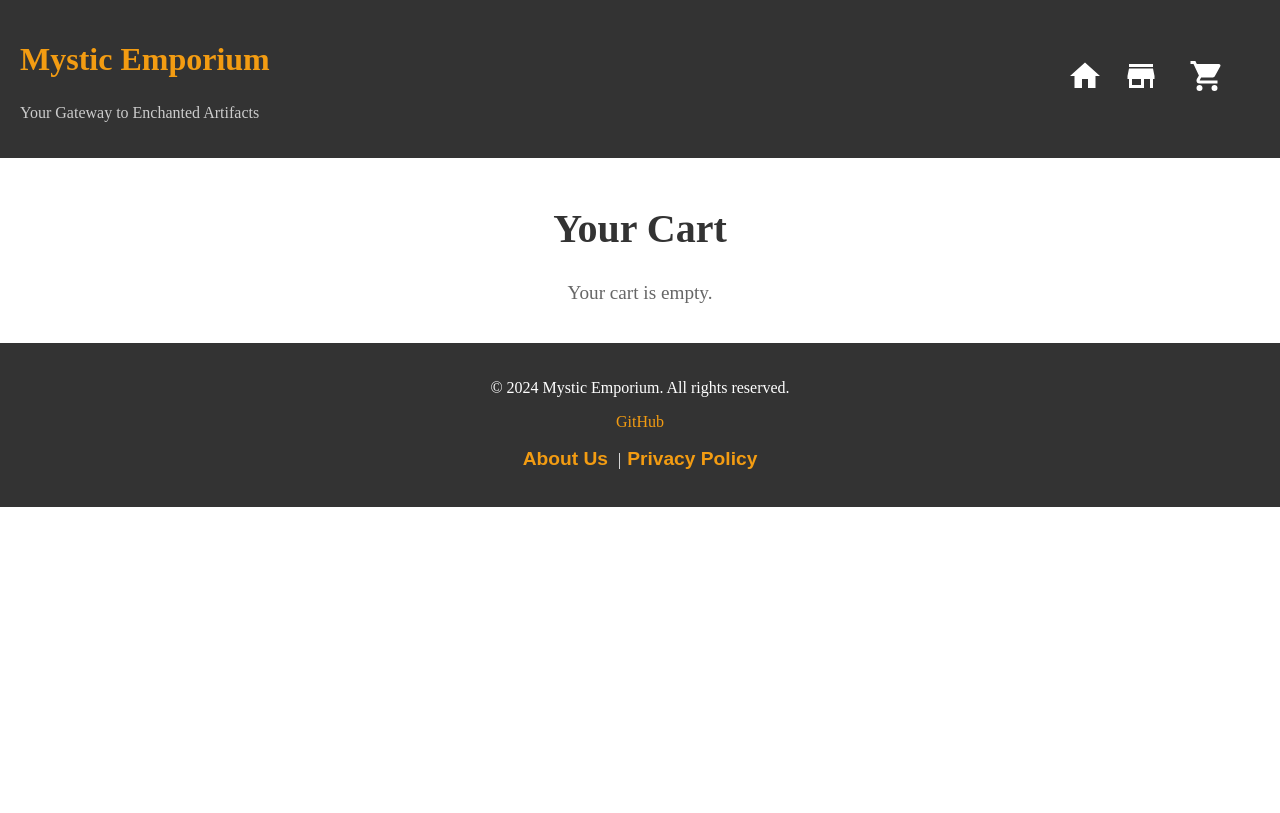
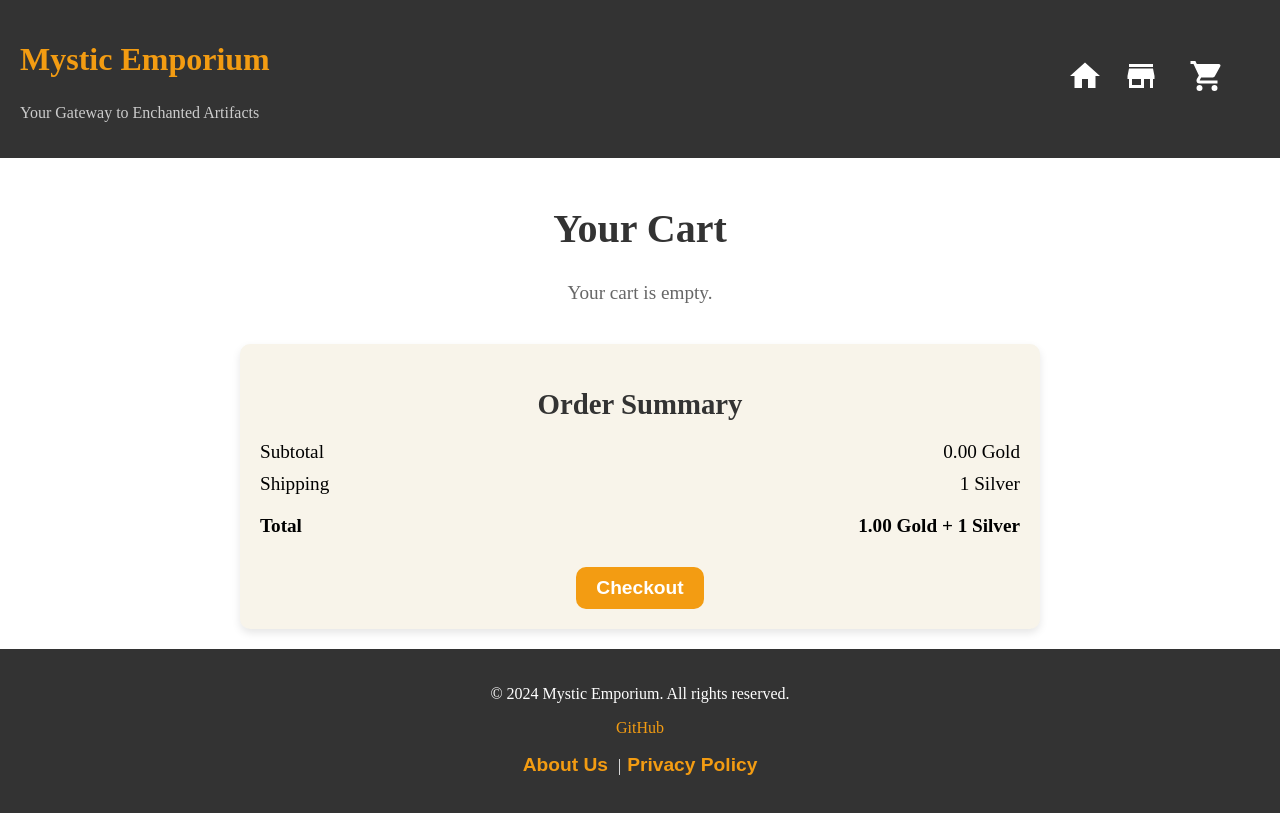
Before and after one commit to EnumaOub/Shopping-Cart, a React (Vite) app: page /cart in a window 1280 px wide. Built offline with nearby package versions, Linux system fonts and the light colour scheme.

Commit message:
Style and add summary to cart

```diff
--- a/src/components/CartProvider.jsx
+++ b/src/components/CartProvider.jsx
@@ -49,8 +49,12 @@ export function CartProvider({ children }) {
   });
   };
 
+  const emptyCart = () => {
+    setCart([]);
+  };
+
   return (
-    <CartContext.Provider value={{ cart, addToCart, removeFromCart, reduceFromCart }}>
+    <CartContext.Provider value={{ cart, addToCart, removeFromCart, reduceFromCart, emptyCart }}>
       {children}
     </CartContext.Provider>
   );
--- a/src/routes/Cart.jsx
+++ b/src/routes/Cart.jsx
@@ -11,8 +11,16 @@ import { CartContext } from "../components/CartProvider";
 export function Cart() {
     console.log("Cart")
 
-    const { cart, removeFromCart, reduceFromCart } = useContext(CartContext);
+    const { cart, removeFromCart, reduceFromCart, emptyCart } = useContext(CartContext);
+
+    const subtotal = cart.reduce((acc, item) => acc + item.price * item.qt, 0);
+    const shippingCost = 1; // Constant shipping cost in Silver
+    const total = subtotal + shippingCost;
     console.log(cart)
+
+    const handleCheckout = () => {
+        emptyCart();
+    };
 
     return (
         <CartPageContainer>
@@ -26,18 +34,35 @@ export function Cart() {
             <ProductDetails>
                 <ProductName>{elem.name}</ProductName>
                 <Quantity>Quantity: {elem.qt}</Quantity>
-                <Price>${(elem.price * elem.qt).toFixed(2)}</Price>
+                <Price>G {(elem.price * elem.qt).toFixed(2)}</Price>
               </ProductDetails>
             <RemoveButton onClick={() => removeFromCart(elem.name)}>
-                <Icon path={mdiDelete} size={1} />
+                <Icon path={mdiDelete} size={0.5} />
             </RemoveButton>
-            <RemoveButton onClick={() => reduceFromCart(elem.name)}>
+            <ReduceButton onClick={() => reduceFromCart(elem.name)}>
                 -
-            </RemoveButton>
+            </ReduceButton>
           </CartItem>
         ))}
         </CartItemsContainer>
       )}
+
+        <OrderSummary>
+            <OrderTitle>Order Summary</OrderTitle>
+            <SummaryItem>
+              <span>Subtotal</span>
+              <span>{subtotal.toFixed(2)} Gold</span>
+            </SummaryItem>
+            <SummaryItem>
+              <span>Shipping</span>
+              <span>1 Silver</span>
+            </SummaryItem>
+            <SummaryTotal>
+              <span>Total</span>
+              <span>{total.toFixed(2)} Gold + 1 Silver</span>
+            </SummaryTotal>
+            <CheckoutButton onClick={handleCheckout}>Checkout</CheckoutButton>
+        </OrderSummary>
     </CartPageContainer>
     );
 }
@@ -92,6 +117,22 @@ const Price = styled.p`
   font-weight: bold;
 `;
 
+const ReduceButton = styled.button`
+    margin: .5rem;
+    padding: 10px 15px;
+    background-color: #f39c12;
+    color: white;
+    border: none;
+    border-radius: 5px;
+    cursor: pointer;
+    margin-right: 10px;
+    transition: background-color 0.3s ease;
+
+    &:hover {
+        background-color: #e67e22;
+    }
+`;
+
 const RemoveButton = styled.button`
     padding: 10px 15px;
     background-color: #e74c3c;
@@ -109,3 +150,48 @@ const RemoveButton = styled.button`
 const ProductDetails = styled.div`
   flex-grow: 1;
 `;
+
+
+const OrderSummary = styled.div`
+  margin-top: 40px;
+  padding: 20px;
+  background-color: #f8f4ea;
+  border-radius: 10px;
+  box-shadow: 0 4px 8px rgba(0, 0, 0, 0.1);
+`;
+
+const OrderTitle = styled.h2`
+  font-size: 1.8rem;
+  margin-bottom: 20px;
+  font-family: 'MedievalSharp', cursive;
+  color: #333;
+`;
+
+const SummaryItem = styled.div`
+  display: flex;
+  justify-content: space-between;
+  font-size: 1.2rem;
+  margin-bottom: 10px;
+`;
+
+const SummaryTotal = styled(SummaryItem)`
+  font-weight: bold;
+  margin-top: 20px;
+`;
+
+const CheckoutButton = styled.button`
+  margin-top: 20px;
+  padding: 10px 20px;
+  background-color: #f39c12;
+  color: white;
+  font-size: 1.2rem;
+  font-weight: bold;
+  border-radius: 10px;
+  border: none;
+  cursor: pointer;
+  transition: background-color 0.3s ease;
+
+  &:hover {
+    background-color: #e67e22;
+  }
+`;
```
Lines whose indentation alone changed are shown as unchanged.
